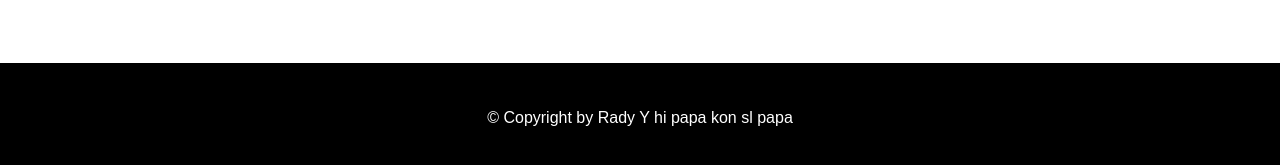
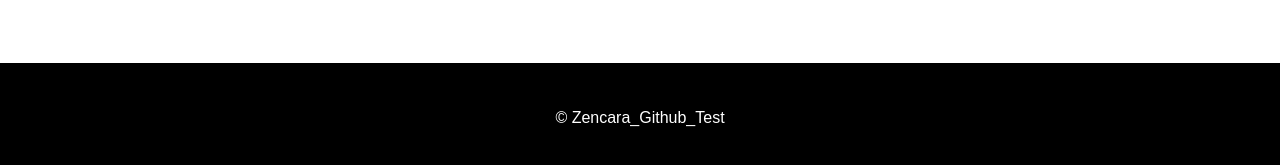
Before and after one commit to ThiReach15/Test-guthub-hosting, a plain HTML site: page index.html in a window 1280 px wide. Shown: the part 1726-1891 px from the top of the page. Drawn offline with Linux system fonts and the light colour scheme.

Commit message:
footer changed

```diff
--- a/index.html
+++ b/index.html
@@ -73,7 +73,7 @@
     </div>
 
     <footer>
-        <p>&copy; Copyright by Rady Y hi papa kon sl papa</p>
+        <p>&copy; Zencara_Github_Test</p>
 
     </footer>
 </body>
```
